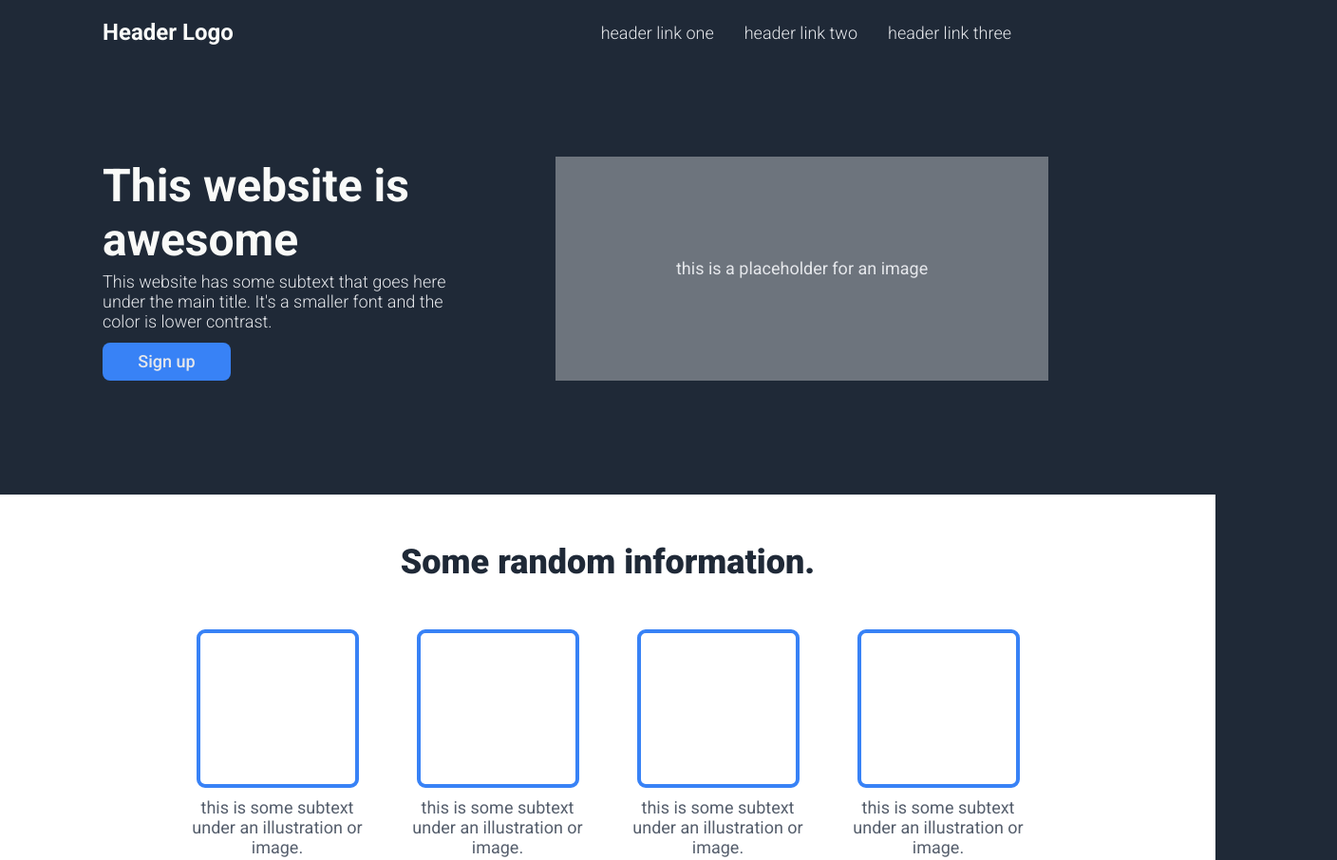
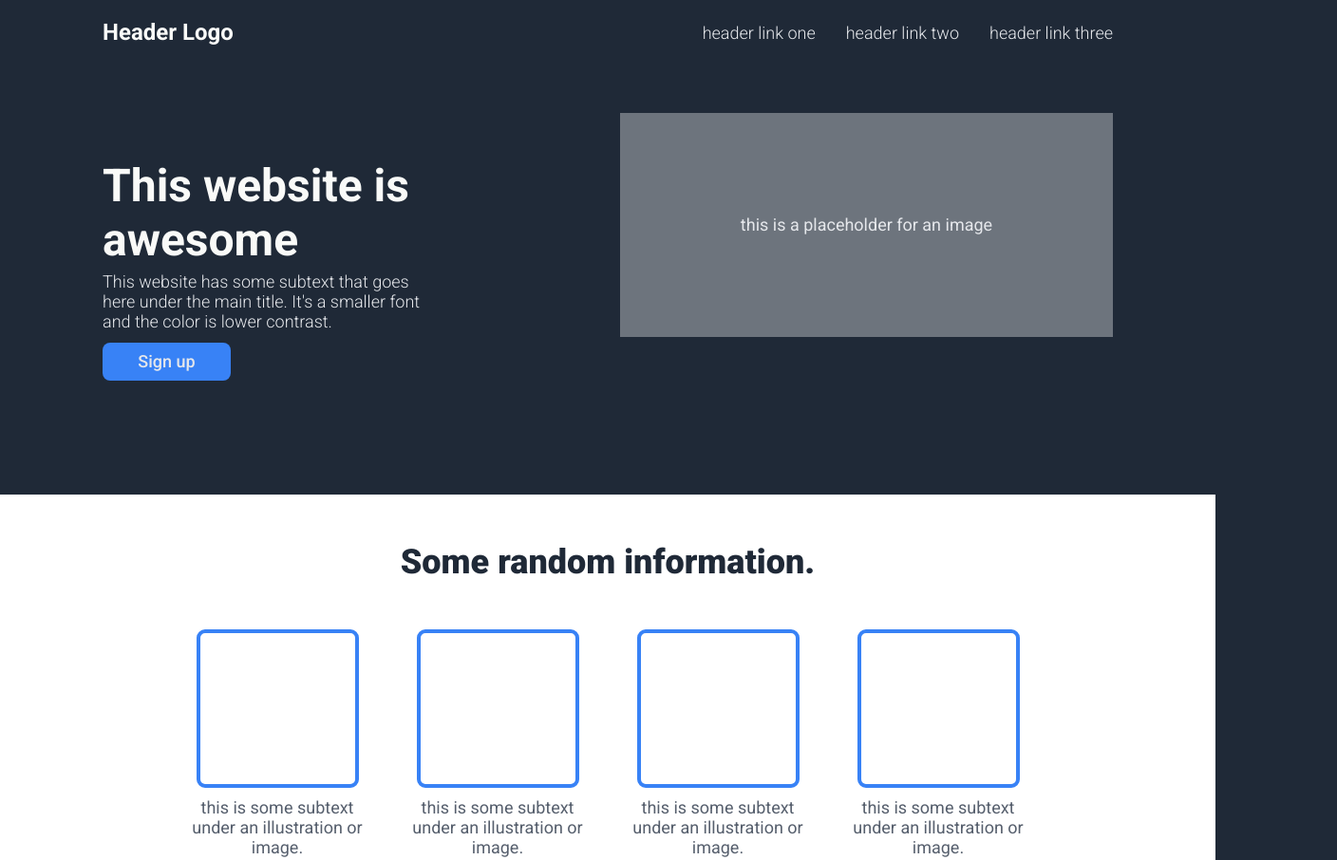
Before and after one commit to camrynbrown/landing-page, a plain HTML site: page index.html in a window 1280 px wide. Shown: the top 906 px of the page at 95% size, 1408 px wide, since content can reach past the window. Drawn offline with Linux system fonts and the light colour scheme.

Commit message:
Fixed some padding.
There was a padding error for the placeholder img
and the navigation links.

```diff
--- a/styles.css
+++ b/styles.css
@@ -33,7 +33,7 @@ nav {
     gap: 2rem;
     justify-content: flex-end;
     align-items: end;
-    padding-right: 215px;
+    padding-right: 108px;
 }
 
 .header {
@@ -98,15 +98,17 @@ button {
 }
 
 .image-container {
+    display: flex;
+    justify-content: flex-end;
     width: 58%;
+    padding-right: 108px;
 }
 
 .image-container p {
     position: relative;
-    top: 117px;
+    top: 15%;
     width: 519px;
     height: 236px;
-    right: 49px;
     color: var(--secondary-text);
     background-color: #6d747d;
     text-align: center;
@@ -197,7 +199,7 @@ quote {
     width: 1024px;
     height: 150px;
     position: relative;
-    left: 200px;
+    left: 30%;
     top: 57px;
 }
 
```
